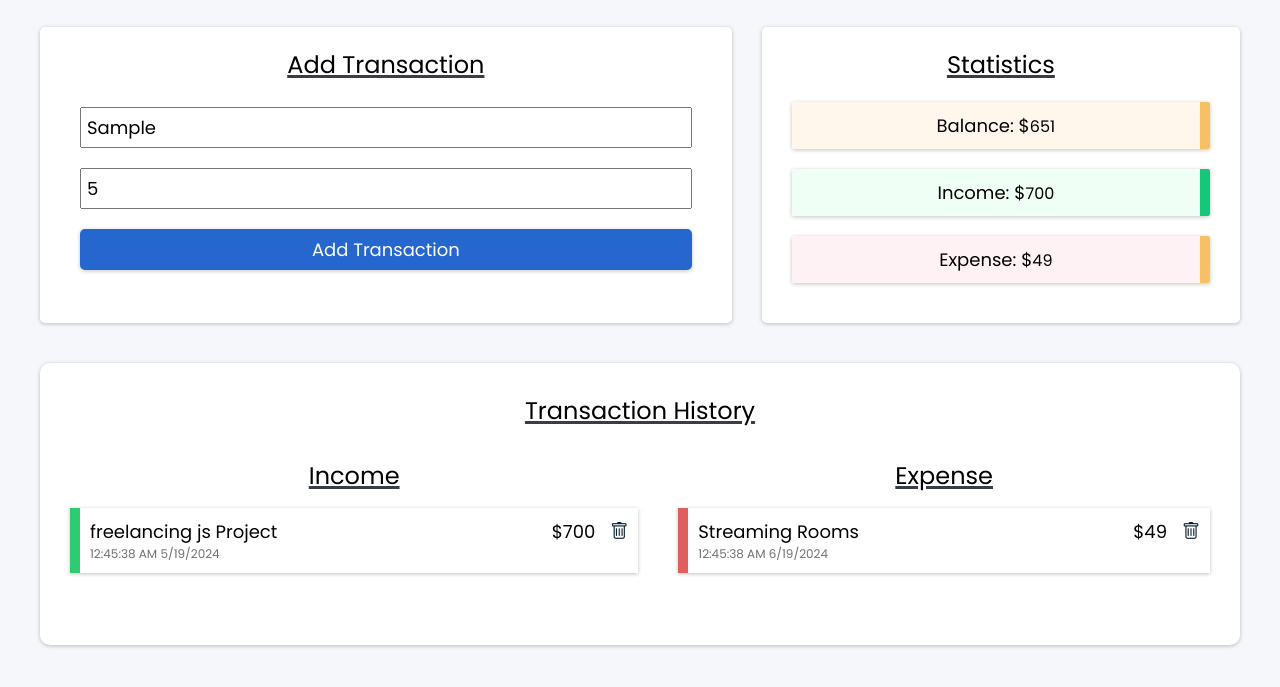
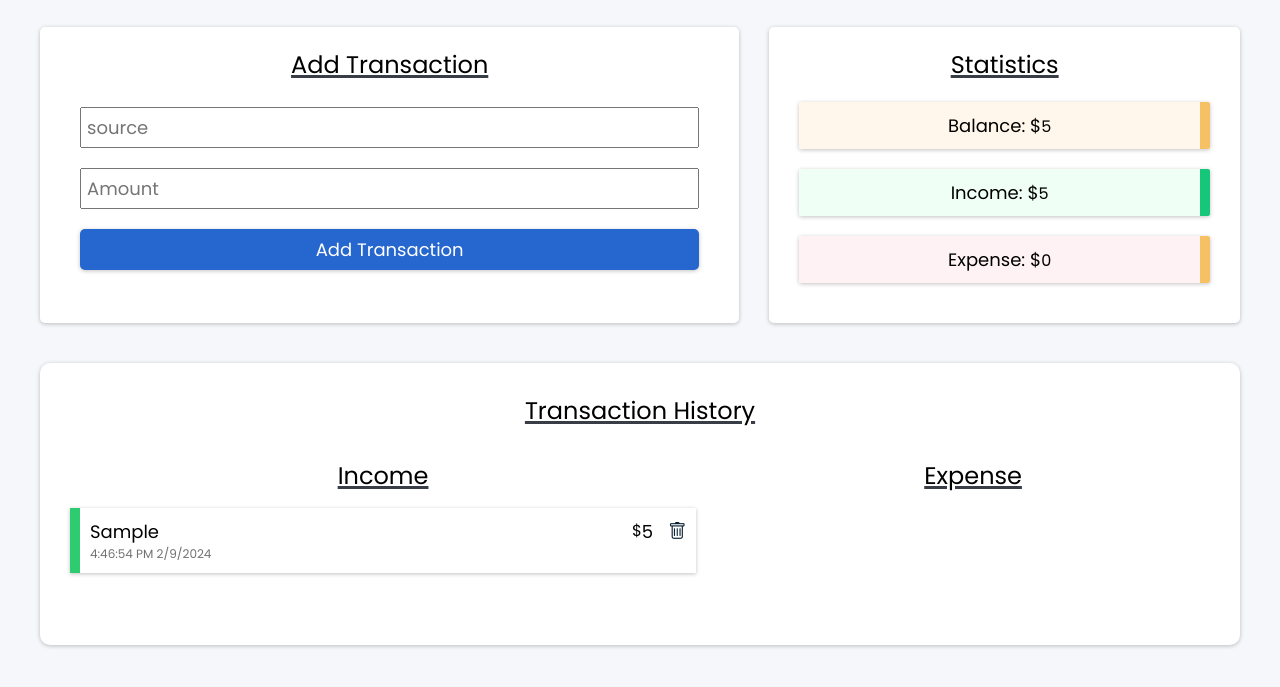
Before and after one commit to szmbzra/javascript, a plain HTML site: page budget/index.html in a window 1280 px wide. Both pictures are taken after typing "Sample", "5" into the empty fields and a click on the input "Add Transaction". Shown: the part 133-820 px from the top of the page. Drawn offline with nearby package versions, Linux system fonts and the light colour scheme.

Commit message:
budget tracker

```diff
--- a/budget/data.js
+++ b/budget/data.js
@@ -0,0 +1,6 @@
+const transaction = [
+    {id:123, source: "Freelanceing", amount: 499, time: "abc"},
+    {},
+    {},
+    {}
+];
--- a/budget/index.html
+++ b/budget/index.html
@@ -25,13 +25,13 @@
 <div class="stats">
     <h3>Statistics</h3>
     <p class="balance">
-        Balance: $<span id="balance">651</span>
+        Balance: $<span id="balance"></span>
     </p>
     <p class="income">
-        Income: $<span id="income">700</span>
+        Income: $<span id="income"></span>
     </p>
     <p class="expense">
-        Expense: $<span id="expense">49</span>
+        Expense: $<span id="expense"></span>
     </p>
 
 </div>
@@ -42,27 +42,11 @@
     <div class="income">
         <h3>Income</h3>
         <ul class="income-list">
-          <li data-id="">
-              <p>
-                  <span>freelancing js Project</span>
-                  <span id="time">12:45:38 AM 5/19/2024</span>
-              </p>
-              <span>$700</span>
-              <i class="bi bi-trash delete"></i>
-          </li>
         </ul>
       </div>
       <div class="expense">
           <h3>Expense</h3>
           <ul class="expense-list">
-              <li data-id="">
-                  <p>
-                      <span>Streaming Rooms</span>
-                      <span id="time">12:45:38 AM 6/19/2024</span>
-                  </p>
-                  <span>$49</span>
-                  <i class="bi bi-trash delete"></i>
-              </li>
           </ul>
       </div>
 </div>
--- a/budget/index.js
+++ b/budget/index.js
@@ -1,15 +1,124 @@
 const form = document.querySelector(".add");
-let transactions = localStorage.getItem("transactions") !== null? JSON.parse(localStorage.getItem("transactions")) : [];
+const incomeList = document.querySelector("ul.income-list");
+const expenseList = document.querySelector("ul.expense-list");
+const balance = document.getElementById("balance");
+const income = document.getElementById("income");
+const expense = document.getElementById("expense");
+
+let transactions = localStorage.getItem("transactions") !== null ? JSON.parse(localStorage.getItem("transactions")) : [];
+
+
+function updateStatistics(){
+    const updatedIncome = transactions
+                             .filter(transaction=>transaction.amount > 0)
+                             .reduce((total, transaction)=> total += transaction.amount, 0);
+    const updatedExpense = transactions.filter(transaction=> transaction.amount < 0)
+    .reduce((total, transaction) => total += Math.abs(transaction.amount), 0);
+
+
+    updatedBalance = updatedIncome -updatedExpense;
+    balance.textContent = updatedBalance;
+    income.textContent = updatedIncome;
+    expense.textContent = updatedExpense;
+    }
+
+    updateStatistics();
+
+
+
+
+
+
+function generateTemplate(id, source, amount, time){
+return `
+<li data-id="${id}">
+<p>
+    <span>${source}</span>
+    <span id="time">${time}</span>
+</p>
+$<span>${Math.abs(amount)}</span>
+<i class="bi bi-trash delete"></i>
+</li>`;
+}
+
+
+
+
+function addTransactionDOM(id, source, amount, time){
+if(amount > 0){
+incomeList.innerHTML += generateTemplate(id, source, amount, time);
+}else{
+expenseList.innerHTML += generateTemplate(id, source, amount, time);
+}
+}
+
+function addTransaction(source, amount){
+    const time = new Date();
+    // console.log(form.source.value, form.amount.value);
+    const transaction = {
+        id: Math.floor(Math.random()*10000),
+    source: source,
+    amount:amount,
+    time: `${time.toLocaleTimeString()} ${time.toLocaleDateString()}`
+    };
+    transactions.push(transaction);
+    localStorage.setItem("transactions", JSON.stringify(transactions));
+    addTransactionDOM(transaction.id, source, amount, transaction.time);
+}
+
 form.addEventListener("submit", event=>{
 event.preventDefault();
-const time = new Date();
-// console.log(form.source.value, form.amount.value);
-const transaction = {
-    id: Math.floor(Math.random()*10000),
-source: form.source.value,
-amount: form.amount.value,
-time: `${time.toLocaleTimeString()} ${time.toLocaleDateString()}`
-};
-transactions.push(transaction);
-localStorage.setItem("transations", JSON.stringify(transactions));
+if(form.source.value.trim() === "" || form.amount.value ===""){
+return alert("Please add proper values");
+
+
+}
+
+
+addTransaction(form.source.value, Number(form.amount.value));
+updateStatistics();
+form.reset();
 });
+function getTransaction(){
+transactions.forEach(transaction =>{
+if(transaction.amount > 0){
+incomeList.innerHTML += generateTemplate(transaction.id, transaction.source, transaction.amount, transaction.time);
+}else{
+expenseList.innerHTML +=generateTemplate(transaction.id, transaction.source, transaction.amount, transaction.time);
+}
+
+});
+
+}
+getTransaction();
+
+function deleteTransaction(id){
+    transactions = transactions.filter(transaction =>{
+        console.log(transaction.id, id)
+        return transaction.id !== id;
+    });
+    localStorage.setItem("transactions", JSON.stringify(transactions));
+// console.log(id);
+}
+
+incomeList.addEventListener("click", event =>{
+    if(event.target.classList.contains("delete")){
+        event.target.parentElement.remove();
+deleteTransaction(Number(event.target.parentElement.dataset.id));
+updateStatistics();
+    }
+});
+expenseList.addEventListener("click", event =>{
+    if(event.target.classList.contains("delete")){
+        event.target.parentElement.remove();
+        deleteTransaction(Number(event.target.parentElement.dataset.id));
+        updateStatistics();
+    }
+});
+
+function init(){
+    updateStatistics();
+    getTransaction();
+
+}
+init();
```
